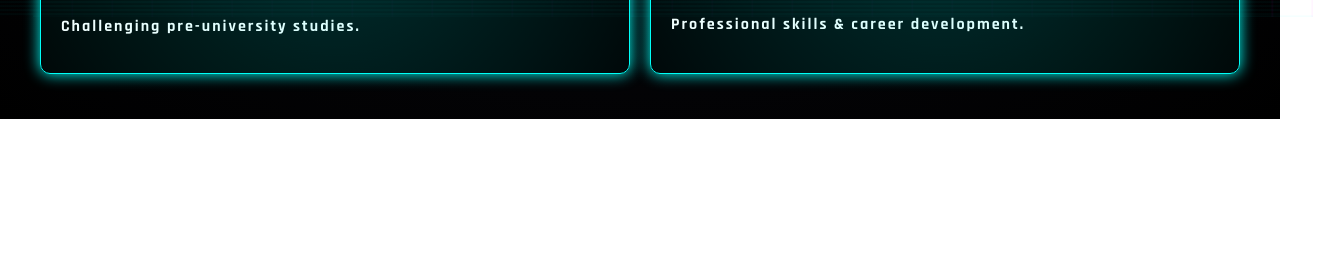
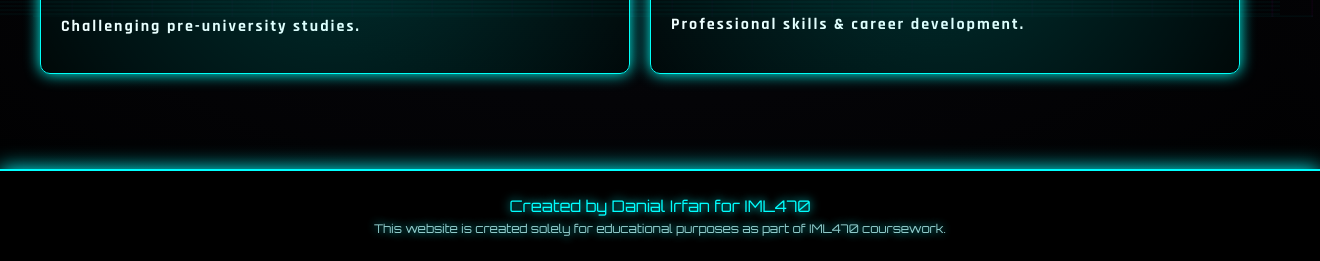
Before and after one commit to Danial004-art/Danial0402.github.io, a plain HTML site: page education.html in a window 1280 px wide. Shown: the part 816-1077 px from the top of the page, 1320 px wide, since content can reach past the window. Before the commit the page ends 935 px from the top, so only its background shows below. Drawn offline with Linux system fonts and the light colour scheme.

Commit message:
education.html

```diff
--- a/education.html
+++ b/education.html
@@ -312,5 +312,13 @@
 <script src="js/script.js"></script>
 <script src="js/effects.js"></script>
 <script src="js/final-effects.js"></script>
+   <footer>
+    <p>Created by Danial Irfan for IML470</p>
+    <p class="disclaimer">
+        This website is created solely for educational purposes
+        as part of IML470 coursework.
+    </p>
+</footer>
+
 </body>
 </html>
```
